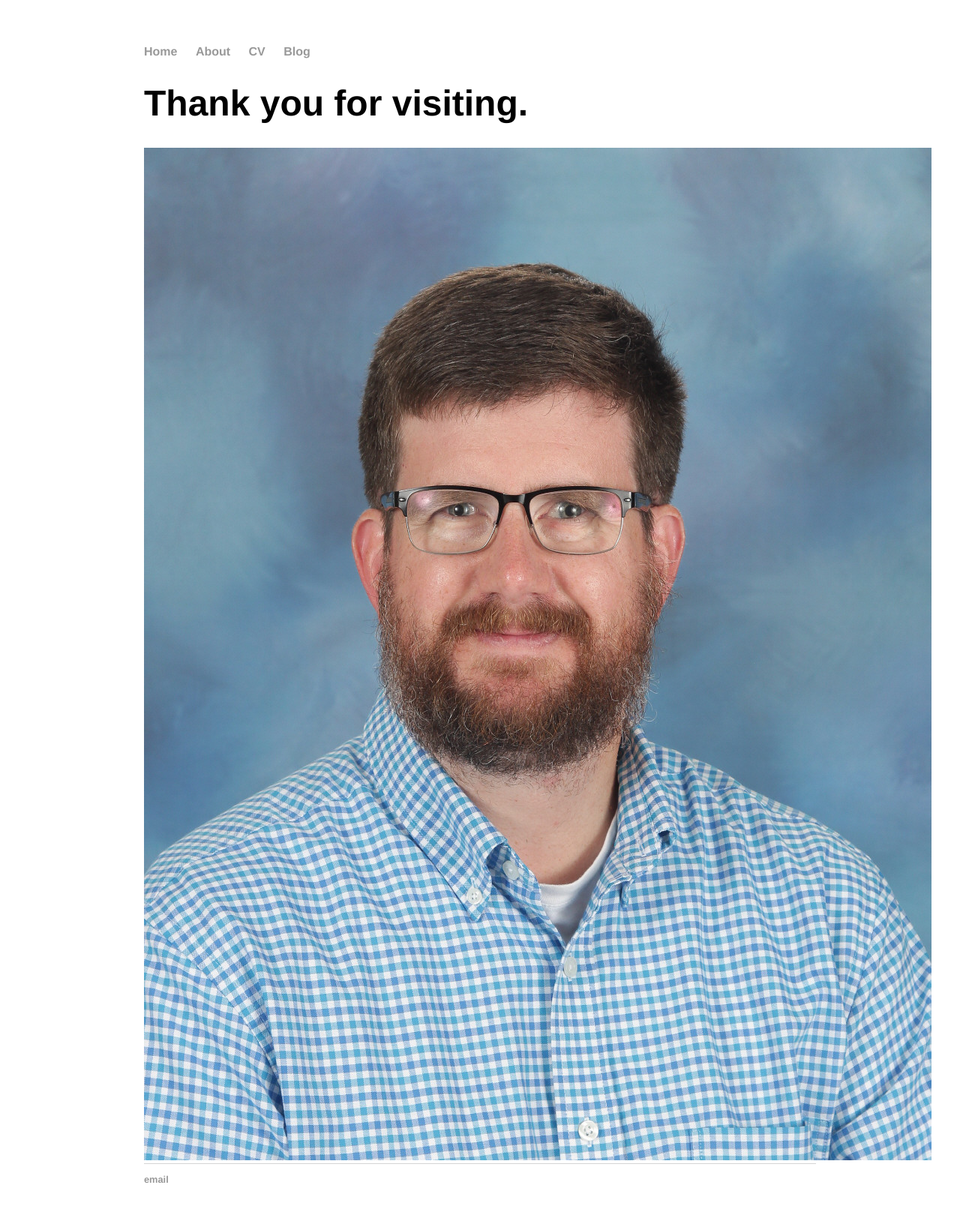
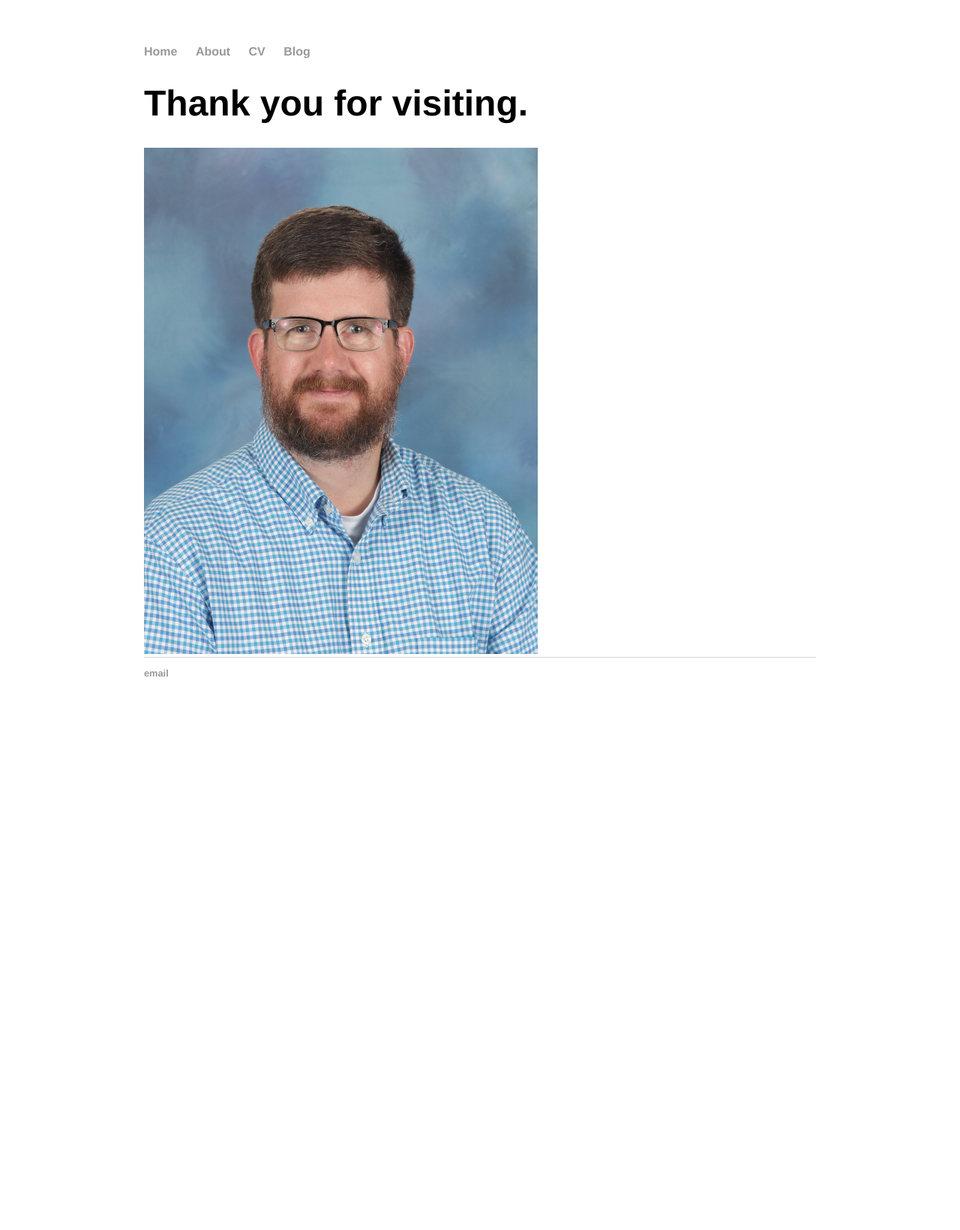
Before and after one commit to stephenhillphd/stephenhillphd.github.io, a Jekyll site: the page built from index.html, in a window 1280 px wide. Shown: the whole page at 75% size. Built offline with Jekyll 4.4.1, drawn with Linux system fonts in a browser that asks for light colours; after the commit the page ends 965 px from its top, so only the background shows below that.

Commit message:
Adjust image size

```diff
--- a/index.html
+++ b/index.html
@@ -4,5 +4,5 @@ title: Dr. Stephen Hill
 ---
 <div class="blurb">
 	<h1>Thank you for visiting.</h1>
-	<img src="HillStephen27.JPG" alt="Hill Photo">
+	<img src="HillStephen27.JPG" alt="Hill Photo" width="525" height="675">
 </div><!-- /.blurb -->
```
